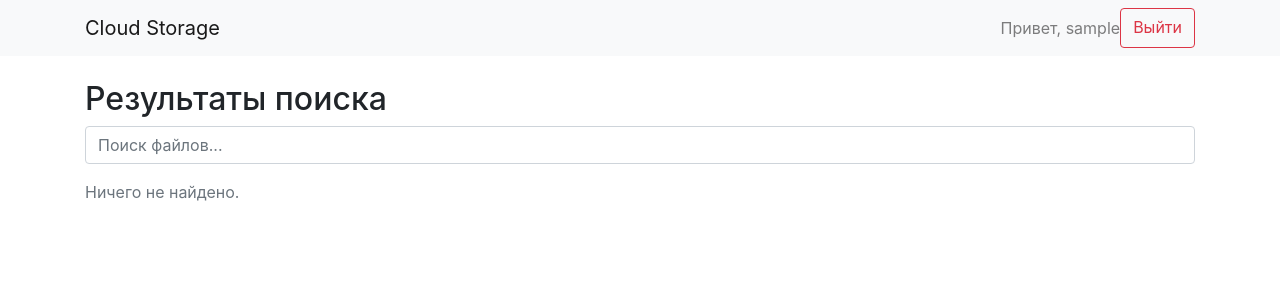
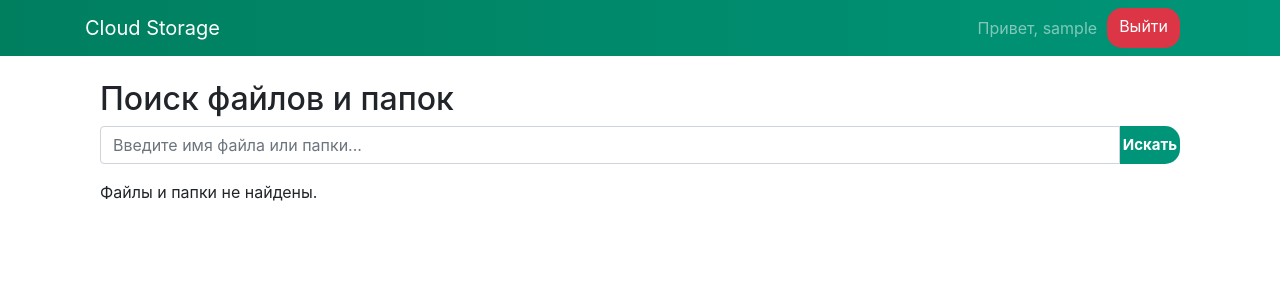
Before and after one commit to Venia-min/Cloud-storage, a Django app: page /search/ in a window 1280 px wide. Shown: the top 300 px of the page. Run offline with Django 4.2, Linux system fonts and the light colour scheme; the visitor is signed in with stand-in values (Sample User, id 1); some libraries are stand-ins or nearby versions.

Commit message:
Add search functionality.

```diff
--- a/src/static/css/main.css
+++ b/src/static/css/main.css
@@ -88,7 +88,7 @@
   background-color: #007f5f; /* Цвет кнопки при наведении */
 }
 
-.folder-btn {
+.add-folder-btn {
   width: 60px; /* Задаем кнопку на всю ширину контейнера */
   height: 30px
   padding: 0px; /* Дополнительные отступы */
@@ -105,6 +105,86 @@
   align-items: center; /* Центрируем содержимое кнопки по вертикали */
 }
 
-.folder-btn:hover {
+.add-folder-btn:hover {
   background-color: #007f5f; /* Цвет кнопки при наведении */
 }
+
+.btn-register {
+    margin-left: 10px;
+    margin-right: 20px;
+    background-color: #e6b800;
+    color: #007f5f;
+    align-items: center;
+    border: none;
+    border-radius: 15px
+}
+
+.btn-register:hover {
+  background-color: #cda400; /* Цвет кнопки при наведении */
+}
+
+.custom-navbar {
+    background: linear-gradient(to right, #007f5f, #009578);
+}
+
+.btn-logout {
+    margin-left: 10px;
+    margin-right: 15px;
+    background-color: #dc3545;
+    color: #ffffff;
+    align-items: center;
+    border: none;
+    border-radius: 15px /* Закругленные углы */
+}
+
+.btn-login {
+    background-color: #ffffff;
+    color: #007f5f;
+    align-items: center;
+    border: none;
+    border-radius: 15px /* Закругленные углы */
+}
+
+.btn-login:hover {
+  background-color: #f8f9fa; /* Цвет кнопки при наведении */
+}
+
+.btn-search-folder {
+    display: inline-block;
+    min-width: 120px;  /* Минимальная ширина */
+    padding: 4px 8px; /* Внутренние отступы */
+    border: 1px solid #009578; /* Цвет рамки (синий, можно заменить) */
+    color: #009578; /* Цвет текста */
+    text-decoration: none; /* Убираем подчеркивание */
+    border-radius: 15px; /* Закругленные углы */
+    text-align: center; /* Центрирование текста */
+    font-size: 14px; /* Уменьшаем размер шрифта */
+    line-height: 1.2; /* Контроль высоты строки */
+    transition: all 0.2s ease-in-out;
+}
+
+/* Эффект при наведении */
+.btn-search-folder:hover {
+    background-color: #007f5f;
+    color: #fff; /* Белый текст при наведении */
+    text-decoration: none;
+}
+
+.btn-search {
+  width: 60px; /* Задаем кнопку на всю ширину контейнера */
+  padding: 0px; /* Дополнительные отступы */
+  font-size: 15px; /* Увеличиваем размер текста */
+  font-weight: bold; /* Жирный шрифт */
+  cursor: pointer; /* Курсор в виде указателя */
+  background-color: #009578; /* Цвет фона */
+  color: #fff; /* Цвет текста */
+  border: none; /* Без рамки */
+  border-radius: 0 15px 15px 0; /* Закругленные углы */
+  display: flex;
+  justify-content: center; /* Центрируем содержимое кнопки */
+  align-items: center; /* Центрируем содержимое кнопки по вертикали */
+}
+
+.btn-search:hover {
+  background-color: #007f5f; /* Цвет кнопки при наведении */
+}
--- a/src/urls.py
+++ b/src/urls.py
@@ -16,13 +16,12 @@ Including another URLconf
 from django.contrib import admin
 from django.urls import path, include
 
-from src.storage.views import index_view
-from src.users.views import search_view
+from src.storage.views import index_view, search_view
 
 urlpatterns = [
     path('admin/', admin.site.urls),
     path('', index_view, name="home"),
-    path('search/', search_view, name="search"),
+    path('search/', search_view, name="file-search"),
     path('users/', include("src.users.urls")),
     path('storage/', include("src.storage.urls")),
 ]
--- a/src/users/templates/base.html
+++ b/src/users/templates/base.html
@@ -10,17 +10,22 @@
     <link rel="stylesheet" href="{% static 'css/main.css' %}">
 </head>
 <body>
-    <nav class="navbar navbar-expand-lg navbar-light bg-light">
+    <nav class="navbar navbar-expand-lg navbar-dark custom-navbar">
         <div class="container">
             <a class="navbar-brand" href="{% url 'home' %}">Cloud Storage</a>
 
             <div class="d-flex">
                 {% if user.is_authenticated %}
-                    <span class="navbar-text me-3">Привет, {{ user.username }}</span>
-                    <a href="{% url 'logout' %}" class="btn btn-outline-danger">Выйти</a>
+                    <span class="navbar-text">
+                        Привет, {{ user.username }}
+                    </span>
+                    <a href="{% url 'logout' %}"
+                       class="btn btn-outline btn-logout">Выйти</a>
                 {% else %}
-                    <a href="{% url 'login' %}" class="btn btn-outline-primary me-2">Войти</a>
-                    <a href="{% url 'register' %}" class="btn btn-primary">Регистрация</a>
+                    <a href="{% url 'login' %}" class="btn btn-login">Войти</a>
+                    <a href="{% url 'register' %}"
+                       class="btn btn-register">
+                        Регистрация</a>
                 {% endif %}
             </div>
         </div>
--- a/src/users/templates/index.html
+++ b/src/users/templates/index.html
@@ -5,7 +5,7 @@
 
     {% if user.is_authenticated %}
         <!-- Форма поиска -->
-        <form method="GET" action="{% url 'search' %}" class="mb-3">
+        <form method="GET" action="{% url 'file-search' %}" class="mb-3">
             <input type="text" name="query" class="form-control" placeholder="Поиск файлов...">
         </form>
 
--- a/src/users/templates/search.html
+++ b/src/users/templates/search.html
@@ -1,21 +1,45 @@
 {% extends "base.html" %}
 
 {% block content %}
-    <h2>Результаты поиска</h2>
-
-    <form method="GET" action="{% url 'search' %}" class="mb-3">
-        <input type="text" name="query" value="{{ query }}" class="form-control" placeholder="Поиск файлов...">
+<div class="container mt-4">
+    <h2>Поиск файлов и папок</h2>
+    <form method="GET" action="{% url 'file-search' %}">
+        <div class="input-group mb-3">
+            <input type="text" name="query" class="form-control" placeholder="Введите имя файла или папки..." value="{{ query }}">
+            <button class="btn btn-search" type="submit">Искать</button>
+        </div>
     </form>
 
     {% if files %}
-        <ul class="list-group">
-            {% for file in files %}
-                <li class="list-group-item">
-                    <a href="{% url 'download' file.id %}">{{ file.name }}</a>
-                </li>
-            {% endfor %}
-        </ul>
+        <table class="table">
+            <thead>
+                <tr>
+                    <th>Название</th>
+                    <th>Расположение</th>
+                </tr>
+            </thead>
+            <tbody>
+                {% for file in files %}
+                    <tr>
+                        <td>
+                            {% if file.is_folder %}
+                                📁 {{ file.name }}
+                            {% else %}
+                                {{ file.name }}
+                            {% endif %}
+                        </td>
+                        <td>
+                            <a href="/?path={{ file.folder_path }}/"
+                               class="btn btn-search-folder">
+                                /{{ file.folder_path }}
+                            </a>
+                        </td>
+                    </tr>
+                {% endfor %}
+            </tbody>
+        </table>
     {% else %}
-        <p class="text-muted">Ничего не найдено.</p>
+        <p>Файлы и папки не найдены.</p>
     {% endif %}
+</div>
 {% endblock %}
--- a/src/users/views.py
+++ b/src/users/views.py
@@ -2,10 +2,6 @@ from django.contrib.auth import login, logout
 from django.shortcuts import render, redirect
 
 from src.users.forms import UserRegistrationForm, UserLoginForm
-
-
-def search_view(request):
-    return render(request, "search.html")
 
 
 def register_view(request):
```
Also changed, not shown: src/storage/services.py, src/storage/templates/file_navigate.html, src/storage/views.py, 1 other file.
